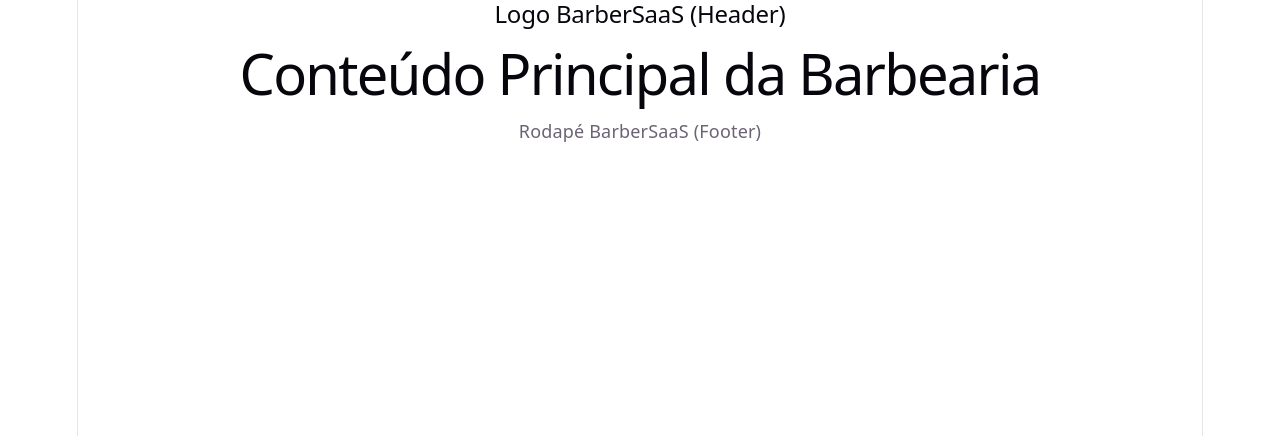
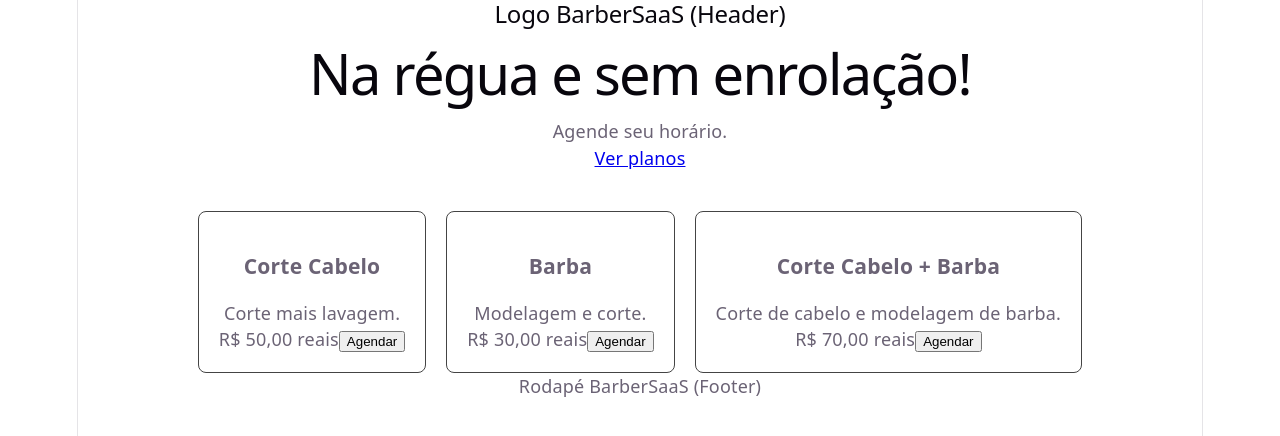
Before and after one commit to Dennissant/barber-saas, a React (Vite) app: page / in a window 1280 px wide. Shown: the top 436 px of the page. Built offline with nearby package versions, Linux system fonts and the light colour scheme.

Commit message:
cria componente de vitrine com hero e tabela de precos

```diff
--- a/src/App.jsx
+++ b/src/App.jsx
@@ -1,3 +1,4 @@
+import Vitrine from './components/Vitrine';
 export default function App() {
   return (
     <div className="layout-base">
@@ -8,14 +9,12 @@ export default function App() {
       </header>
 
       {/* 2. Área do Componente Hero/Vitrine */}
-      <main>
-        <section>
-          <h1>Conteúdo Principal da Barbearia</h1>
-        </section>
-      </main>
+
+      <Vitrine />
 
       {/* 3. Área do Componente Footer */}
       <footer>
+
         <p>Rodapé BarberSaaS (Footer)</p>
       </footer>
 
--- /dev/null
+++ b/src/components/Vitrine.css
@@ -0,0 +1,13 @@
+.card {
+    padding: 20px;
+    border: 1px solid #444;
+    border-radius: 8px;
+    text-align: center;
+}
+
+.cards {
+    display: flex;
+    gap: 20px;
+    justify-content: center;
+    margin-top: 40px;
+}
--- /dev/null
+++ b/src/components/Vitrine.jsx
@@ -0,0 +1,44 @@
+import './Vitrine.css';
+function Vitrine() {
+  return (
+    <main>
+      <section className="hero">
+
+        <h1>Na régua e sem enrolação!</h1>
+        <p>Agende seu horário.</p>
+        <a href="#planos">Ver planos</a>
+      </section>
+
+      <section className="planos" id="planos">
+
+        <div className="cards">
+
+          <div className="card">
+            <h3>Corte Cabelo</h3>
+            <p>Corte mais lavagem.</p>
+            <span>R$ 50,00 reais</span>
+            <button>Agendar</button>
+          </div>
+
+          <div className="card">
+            <h3>Barba</h3>
+            <p>Modelagem e corte.</p>
+            <span>R$ 30,00 reais</span>
+            <button>Agendar</button>
+          </div>
+
+          <div className="card">
+            <h3>Corte Cabelo + Barba</h3>
+            <p>Corte de cabelo e modelagem de barba.</p>
+            <span>R$ 70,00 reais</span>
+            <button>Agendar</button>
+          </div>
+
+        </div>
+
+      </section>
+    </main >
+  );
+}
+
+export default Vitrine;
```
